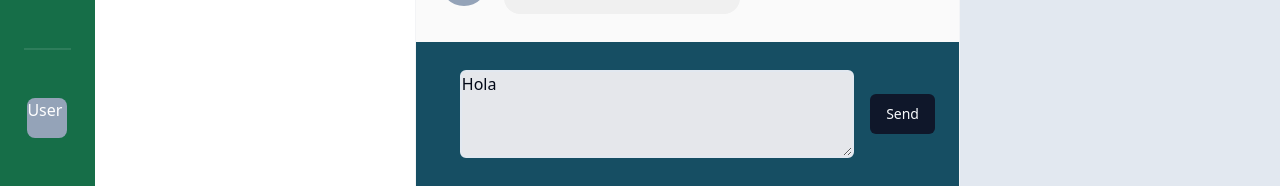
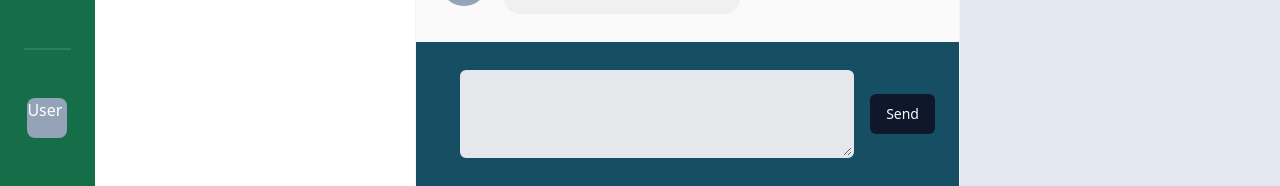
Before and after one commit to aperezl/tutorial-langchain, a Next.js app: page /demo in a window 1280 px wide. Shown: the part 614-800 px from the top of the page. Built offline with nearby package versions, Linux system fonts and the light colour scheme.

Commit message:
fix: Thread html

```diff
--- a/src/app/demo/page.tsx
+++ b/src/app/demo/page.tsx
@@ -1,7 +1,8 @@
+'use client'
+
 import { Button } from '@/components/ui/button'
 import Link from 'next/link'
 import { FC } from 'react'
-
 interface pageProps {}
 
 const Nav = () => (
@@ -99,9 +100,8 @@ const ChatArea = () => (
 
     <div className='flex items-center p-6 gap-3 bg-cyan-900'>
       <div className='flex flex-col flex-1 ml-4 h-24 p-1'>
-        <textarea className='border-2 w-full h-full bg-gray-200 rounded-md'>
-          Hola
-        </textarea>
+        <textarea defaultValue={''} className='border-2 w-full h-full bg-gray-200 rounded-md' />
+
       </div>
       <div className='flex items-center space-x-6 ml-auto text-gray-400'>
         <Button className=''>Send</Button>
@@ -138,10 +138,10 @@ const Threads = () => (
       </div>
     </div>
     <div className='p-6'>
-      <p className='flex items-center text-gray-400'>
+      <div className='flex items-center text-gray-400'>
         <div>Ico</div>
         <span className='uppercase text-sm font-medium ml-3'>Bookmarked</span>
-      </p>
+      </div>
       <div>
         <div className='flex py-3 border-b border-gray-100 hover:bg-gray-100 hover:-mx-6 transition-all cursor-pointer'>
           <div className='relative w-12 h-12 shrink-0 before:absolute before:w-3 before:h-3 before:rounded-full before:bg-green-500 before:border-2 before:border-white'>
```
